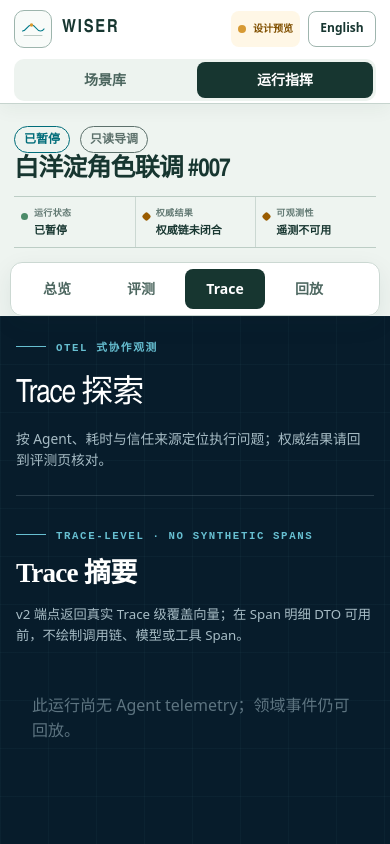
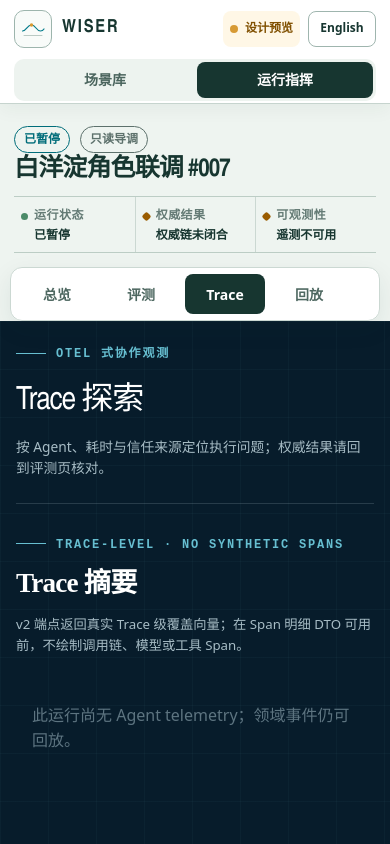
Before and after one commit to linancn/wiser, a Next.js app in the folder apps/web/: page /zh-CN/runs/run-baiyangdian-draft-007/trace in a window 390 px wide. Shown: the top 844 px of the page. Built offline with nearby package versions, Linux system fonts and the light colour scheme.

Commit message:
fix(web): enforce readable workspace typography

```diff
--- a/apps/web/src/app/globals.css
+++ b/apps/web/src/app/globals.css
@@ -3733,6 +3733,40 @@ code {
   }
 }
 
+.trace-page .eyebrow,
+.replay-page .eyebrow,
+.trace-page code,
+.trace-page small,
+.trace-page dt,
+.trace-page dd,
+.replay-page code,
+.replay-page small,
+.replay-page dt,
+.replay-page dd,
+.replay-page .receipt-sequence,
+.replay-page .receipt-time,
+.replay-page .receipt-category,
+.replay-page .readonly-badge {
+  font-size: 12px;
+}
+
+.trace-page .mobile-trace-stream time,
+.trace-page .mobile-trace-stream button > span,
+.trace-page .mobile-trace-stream small {
+  font-size: 12px;
+}
+
+.trace-page .span-inspector span,
+.trace-page .span-inspector p,
+.trace-page .span-inspector h4,
+.trace-page .span-inspector button,
+.replay-page .replay-workspace span,
+.replay-page .replay-workspace p,
+.replay-page .replay-workspace button,
+.replay-page .replay-workspace label {
+  font-size: 12px;
+}
+
 @media (prefers-reduced-motion: reduce) {
   html {
     scroll-behavior: auto;
--- a/apps/web/src/components/app-shell.module.css
+++ b/apps/web/src/components/app-shell.module.css
@@ -206,7 +206,7 @@
 
   .source {
     padding: 5px 7px;
-    font-size: 10px;
+    font-size: 12px;
   }
 
   .nav {
--- a/apps/web/src/components/run-workspace.module.css
+++ b/apps/web/src/components/run-workspace.module.css
@@ -575,12 +575,12 @@
   }
 
   .statusStrip dt {
-    font-size: 9px;
+    font-size: 12px;
   }
 
   .statusStrip dd {
     font-family: 'Avenir Next', 'PingFang SC', 'Microsoft YaHei', sans-serif;
-    font-size: 11px;
+    font-size: 12px;
     line-height: 1.25;
   }
 
```
Also changed, not shown: apps/web/src/components/run-diagnostics-panel.module.css (+8 -8 lines).
